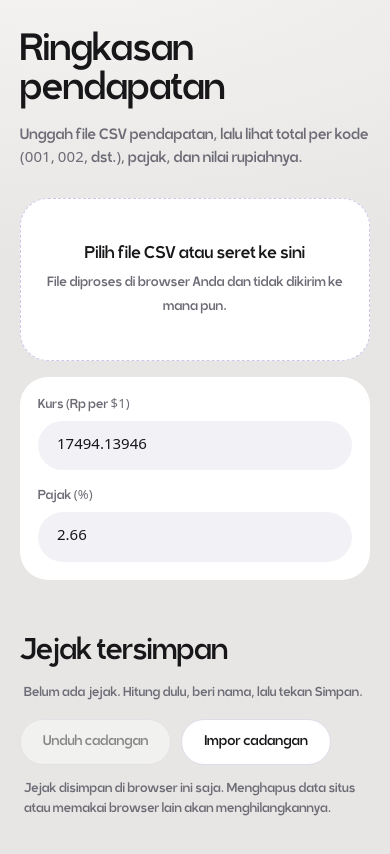
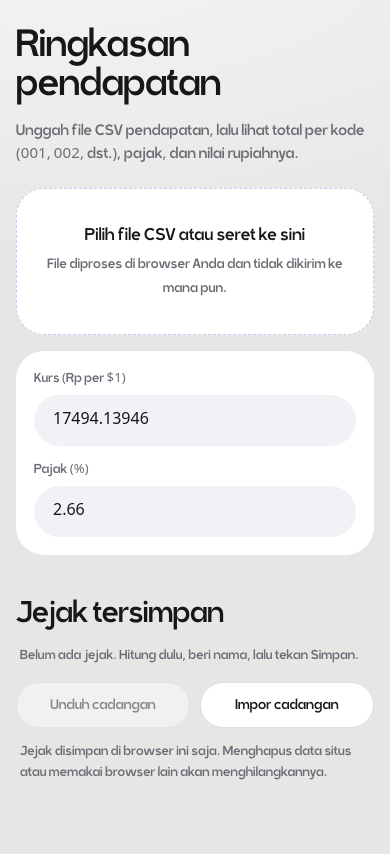
Before and after one commit to ivalramzi/earning.summary, a Next.js app: page / in a window 390 px wide. Shown: the top 854 px of the page. Built offline with nearby package versions, Linux system fonts and the light colour scheme; a web font is replaced by a local one.

Commit message:
Upload via Depup

```diff
--- a/app/globals.css
+++ b/app/globals.css
@@ -115,3 +115,47 @@ button.danger{color:var(--err)}
 .btnlike{display:inline-block;font-size:14px;font-weight:500;background:var(--card);border:1px solid #dedbea;border-radius:999px;padding:11px 22px;cursor:pointer}
 .btnlike:hover,.btnlike:focus-within{border-color:var(--ink)}
 button:disabled{opacity:.45;cursor:not-allowed}
+
+/* ===== Mobile ===== */
+html{-webkit-text-size-adjust:100%}
+body{min-height:100dvh}
+main{min-width:0;padding-left:max(20px,env(safe-area-inset-left));padding-right:max(20px,env(safe-area-inset-right));padding-bottom:calc(72px + env(safe-area-inset-bottom))}
+button,.btnlike,.drop{touch-action:manipulation;-webkit-tap-highlight-color:transparent}
+
+@media (max-width:640px){
+  main{padding-top:28px;padding-left:max(16px,env(safe-area-inset-left));padding-right:max(16px,env(safe-area-inset-right))}
+  .sub{margin-bottom:22px}
+  .drop{padding:34px 18px}
+
+  /* Target sentuh >= 46px, font 16px agar iOS tidak zoom saat fokus */
+  input[type=number],input[type=text]{font-size:16px;min-height:48px}
+  button,.btnlike{min-height:46px;display:inline-flex;align-items:center;justify-content:center}
+  .opts{flex-direction:column;gap:14px}
+  .opts label{flex-basis:auto}
+  .save label{flex-basis:100%}
+  .save button{flex:1 1 calc(50% - 5px)}
+  .backup>*{flex:1 1 calc(50% - 5px)}
+  .actions button{flex:1}
+
+  .hero{padding:22px 20px 18px}
+  .hero .big{font-size:clamp(32px,10.5vw,46px)}
+  .history{margin-top:44px}
+  .saved-head{padding:16px 18px}
+  .saved-body{padding:4px 14px 16px}
+  .top{padding:16px 18px}
+  .compare{padding:18px}
+  .bar{flex:0 0 72px}
+
+  /* Tabel menjadi kartu per kode */
+  .scroll{background:transparent;border-radius:0;overflow:visible}
+  .scroll table,.scroll tbody,.scroll tfoot,.scroll tr,.scroll td{display:block;width:100%;min-width:0}
+  .scroll thead{position:absolute;width:1px;height:1px;overflow:hidden;clip:rect(0 0 0 0)}
+  .scroll tbody tr,.scroll tfoot tr{background:var(--card);border-radius:20px;padding:8px 0;margin-bottom:10px}
+  .scroll tfoot tr{background:var(--lav)}
+  .scroll td,.scroll tfoot td{display:flex;justify-content:space-between;align-items:baseline;gap:14px;padding:7px 18px;border:0;background:transparent;white-space:normal;text-align:right}
+  .scroll td::before{content:attr(data-label);color:var(--muted);font-weight:500;font-size:13px;text-align:left}
+  .scroll tfoot td::before{color:var(--ink);opacity:.7}
+  .scroll td:first-child{padding:8px 18px 4px;font-size:20px;font-weight:600;justify-content:flex-start}
+  .scroll td:first-child::before{content:none}
+  .scroll td:last-child{font-weight:600}
+}
--- a/app/layout.js
+++ b/app/layout.js
@@ -6,7 +6,7 @@ export const metadata = {
   description: "Unggah CSV pendapatan dan lihat total per kode, pajak, dan nilai rupiah.",
 };
 
-export const viewport = { width: "device-width", initialScale: 1, viewportFit: "cover" };
+export const viewport = { width: "device-width", initialScale: 1, viewportFit: "cover", themeColor: "#e7e6e4" };
 
 export default function RootLayout({ children }) {
   return (
--- a/app/page.js
+++ b/app/page.js
@@ -26,16 +26,16 @@ function SummaryTable({ summary }) {
         <tbody>
           {summary.rows.map((r) => (
             <tr key={r.key}>
-              <td>{r.key}</td><td>{r.count}</td><td>{fmtUsd(r.gross)}</td>
-              <td>{fmtUsd(r.tax)}</td><td>{fmtUsd(r.net)}</td><td>{fmtIdr(r.netIdr)}</td>
+              <td data-label="Kode">{r.key}</td><td data-label="Item">{r.count}</td><td data-label="Sebelum pajak">{fmtUsd(r.gross)}</td>
+              <td data-label="Pajak">{fmtUsd(r.tax)}</td><td data-label="Setelah pajak">{fmtUsd(r.net)}</td><td data-label="Setelah pajak (Rp)">{fmtIdr(r.netIdr)}</td>
             </tr>
           ))}
         </tbody>
         <tfoot>
           <tr>
-            <td>Total</td><td>{summary.total.count}</td><td>{fmtUsd(summary.total.gross)}</td>
-            <td>{fmtUsd(summary.total.tax)}</td><td>{fmtUsd(summary.total.net)}</td>
-            <td>{fmtIdr(summary.total.netIdr)}</td>
+            <td data-label="Kode">Total</td><td data-label="Item">{summary.total.count}</td><td data-label="Sebelum pajak">{fmtUsd(summary.total.gross)}</td>
+            <td data-label="Pajak">{fmtUsd(summary.total.tax)}</td><td data-label="Setelah pajak">{fmtUsd(summary.total.net)}</td>
+            <td data-label="Setelah pajak (Rp)">{fmtIdr(summary.total.netIdr)}</td>
           </tr>
         </tfoot>
       </table>
```
